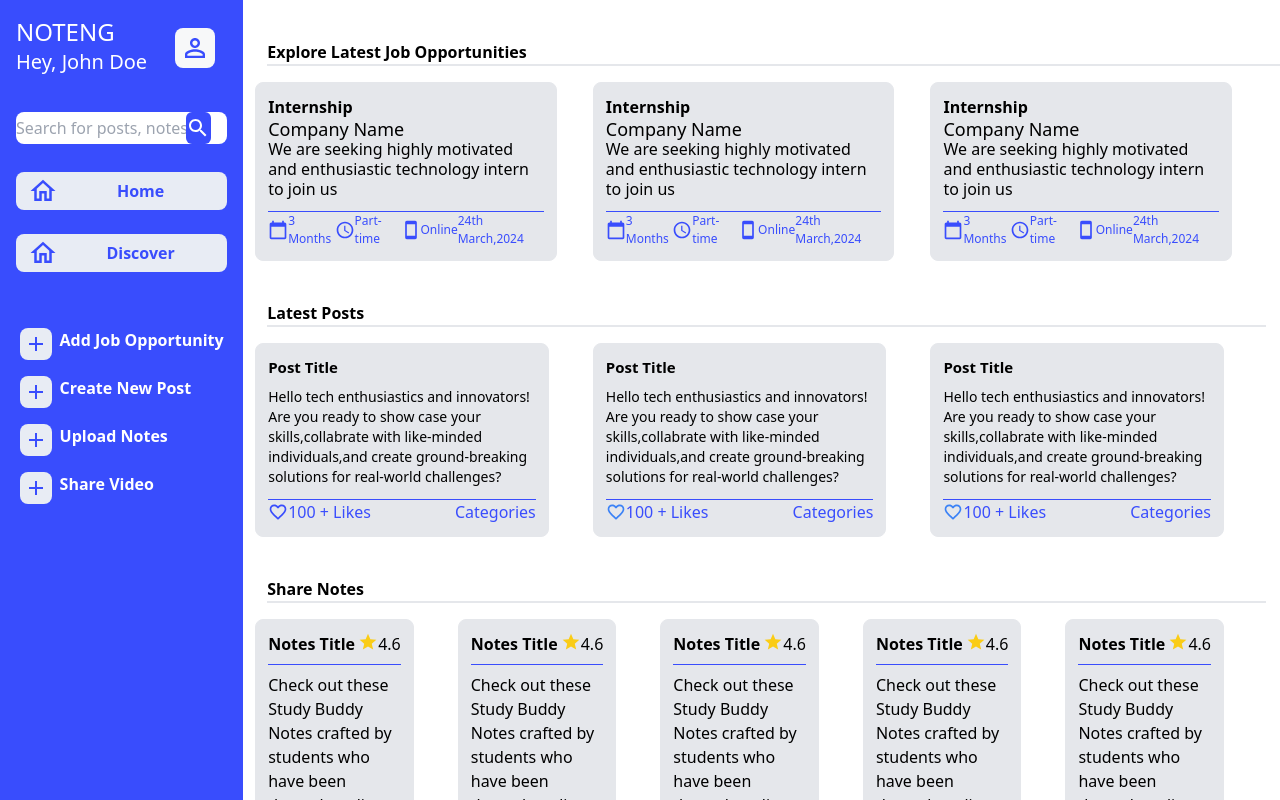
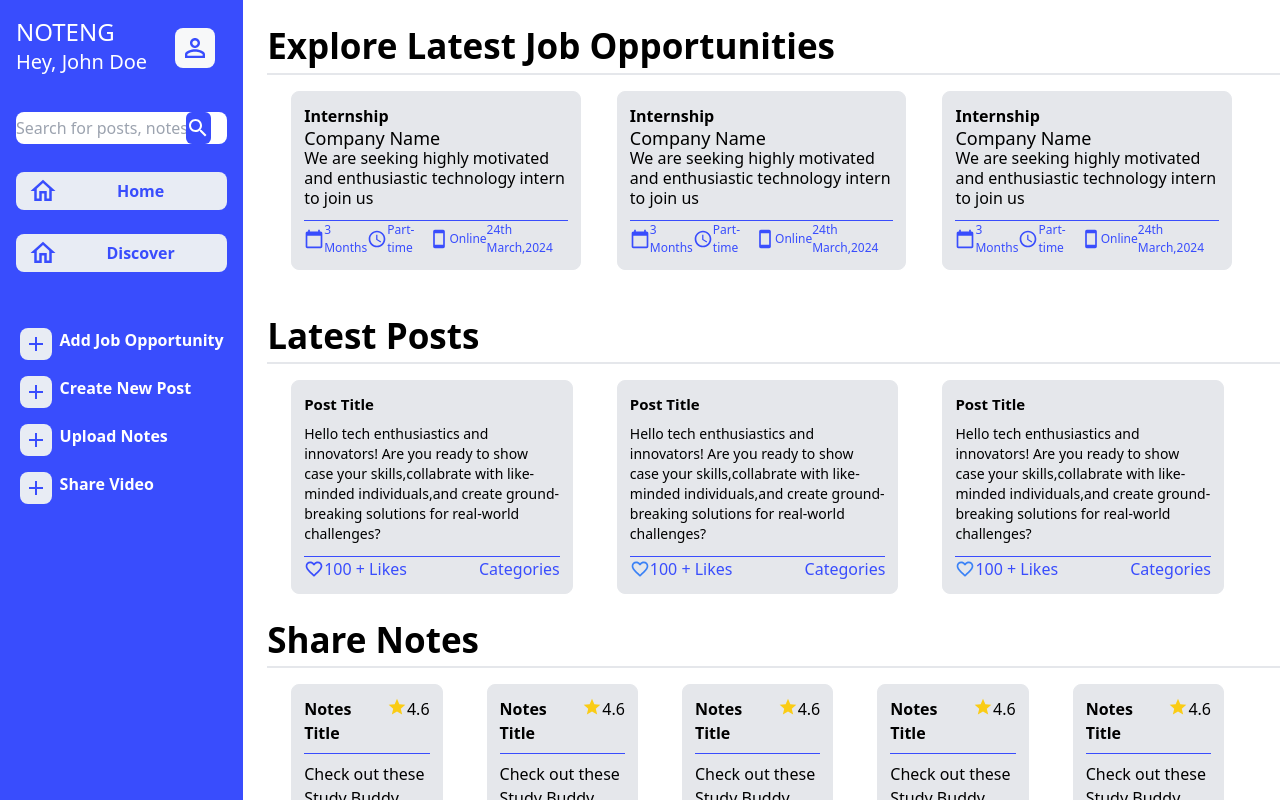
Before and after one commit to djunicode/noteng, a React (Create React App) app: page / in a window 1280 px wide. Built offline with nearby package versions, Linux system fonts and the light colour scheme.

Commit message:
Changes in home page

```diff
--- a/src/Components/Home/JobOpportunity.jsx
+++ b/src/Components/Home/JobOpportunity.jsx
@@ -45,11 +45,11 @@ const cardData = [
 function JobOpportunity() {
   return (
     <div className='flex flex-col'>
-      <p className=' md:ml-6 md:justify-start mt-10 flex justify-center items-center'>
-        <span className='font-bold'>Explore Latest Job Opportunities</span>
+      <p className=' md:ml-6 md:justify-start mt-5 flex justify-center items-center'>
+        <span className='font-bold text-[35px]'>Explore Latest Job Opportunities</span>
       </p>
       <div className='ml-6  border-b-2'></div>
-      <div className='flex flex-col justify-center items-center m-10 gap-5 md:flex-row md:ml-1 mt-4 md:justify-evenly'>
+      <div className='flex flex-col justify-center items-center m-10 gap-5 md:flex-row md:ml-10 mt-4 md:justify-evenly'>
         {cardData.map((data, i) => {
           return <div className='flex justify-evenly mr-1 ml-1 md:mr-2 md:ml-2 ' key={i}>
             <div className='border p-3 rounded-lg bg-gray-200 md:w-[100%]'>
--- a/src/Components/Home/LatestPosts.jsx
+++ b/src/Components/Home/LatestPosts.jsx
@@ -36,12 +36,12 @@ const cardData = [
 ]
 function LatestPosts() {
   return (
-    <div className='flex flex-col'>
+    <div className='flex flex-col w-full'>
       <p className=' flex items-center justify-center md:justify-start md:ml-6'>
-        <span className='flex font-bold  '>Latest Posts</span>
+        <span className='flex font-bold  text-[35px]'>Latest Posts</span>
       </p>
-      <div className='ml-6 w-[78vw] border-b-2'></div>
-      <div className='flex flex-col gap-5  ml-10 mr-10 md:flex-row  md:ml-1 mt-4 md:justify-evenly'>
+      <div className='ml-6 w-full border-b-2'></div>
+      <div className='flex flex-col gap-5  ml-10 mr-10 md:flex-row  md:ml-10 mt-4 md:justify-evenly'>
         {cardData.map((data, i) => {
           return <div className='flex  justify-evenly mr-1 ml-1 md:mr-2 md:ml-2 lg:mr-4 lg:ml-2' key={i}>
             <div className='border p-3 rounded-lg bg-gray-200'>
--- a/src/Components/Home/ShareNotes.jsx
+++ b/src/Components/Home/ShareNotes.jsx
@@ -55,12 +55,12 @@ const cardData = [
   ]
 function ShareNotes() {
   return (
-    <div className='flex flex-col '>
-         <p className='justify-center md:ml-6 md:justify-start flex items-center mt-10'>
-        <span className='font-bold'>Share Notes</span>
+    <div className='flex flex-col w-full '>
+         <p className='justify-center md:ml-6 md:justify-start flex items-center mt-5'>
+        <span className='font-bold text-[35px]'>Share Notes</span>
       </p>
-      <div className='ml-6 w-[78vw] border-b-2'></div>
-      <div className='flex  flex-col m-10 gap-5 md:flex-row md:ml-1 mt-4 justify-evenly'>
+      <div className='ml-6 w-full border-b-2'></div>
+      <div className='flex  flex-col m-10 gap-5 md:flex-row md:ml-10 mt-4 justify-evenly'>
         {cardData.map((data, i) => {
           return <div className='flex  justify-evenly mr-1 ml-1 md:mr-2 md:ml-2 lg:mr-4 lg:ml-2' key={i}>
            <div className='flex flex-col gap-2 border p-3 rounded-lg bg-gray-200'>
```
